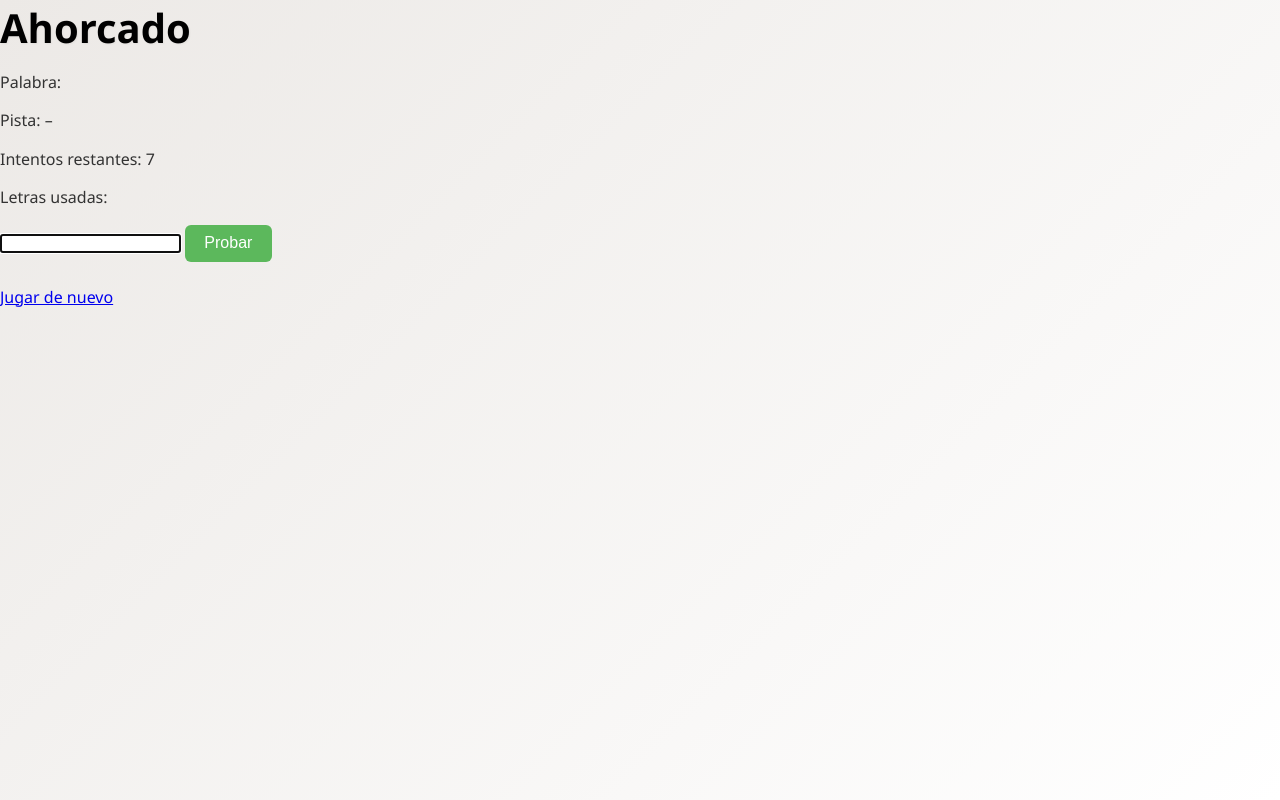
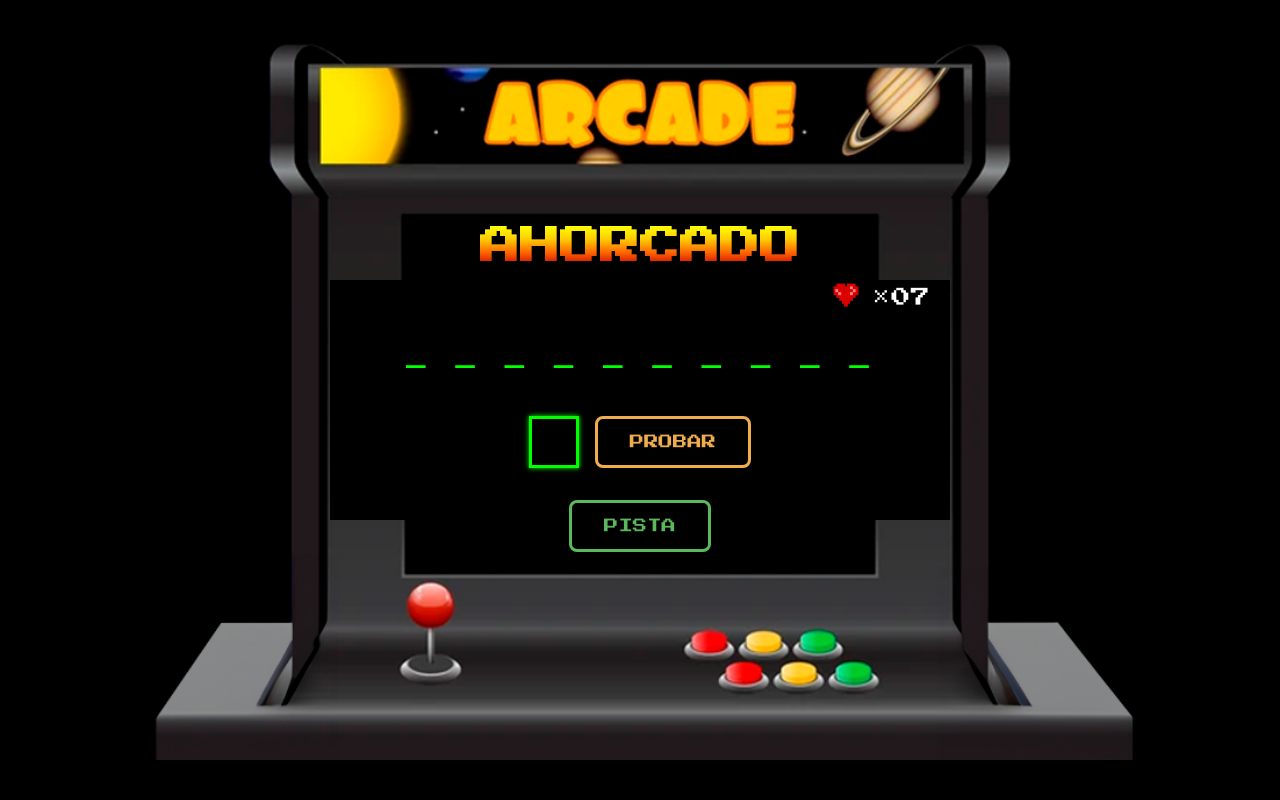
Before and after one commit to luisinagutierrez/ahorcado_agiles, a Flask app: page /jugar in a window 1280 px wide. Run offline with Flask 3, Linux system fonts and the light colour scheme.

Commit message:
UI nueva

```diff
--- a/ahorcado.py
+++ b/ahorcado.py
@@ -1,6 +1,5 @@
 import random
 
-# Ahora son diccionarios palabra->pista
 palabras_faciles = {
     "sol": "Astro que ilumina el día",
     "gato": "Animal doméstico que maúlla",
@@ -31,13 +30,13 @@ palabras_dificiles = {
     "efervescente": "Que desprende burbujas o entusiasmo",
     "inefable": "Tan increíble que no se puede describir con palabras",
     "arcano": "Muy secreto o difícil de comprender",
-    "quimera": "Sueño o ilusión que es casi imposible",
+    "quimera": "Criatura mitológica compuesta por partes de diferentes animales",
     "elucidar": "Aclarar o explicar algo confuso",
     "parsimonia": "Calma y lentitud excesiva",
     "melancolia": "Tristeza suave y reflexiva",
     "procrastinar": "Postergar o dejar para más tarde una tarea",
     "subrepticio": "Que se hace a escondidas o con disimulo",
-    "sagaz": "Que tiene astucia y buen juicio"
+    "obnubilar": "Nublar el entendimiento o la claridad mental; confundir o aturdir"
 }
 
 
@@ -54,7 +53,6 @@ class Ahorcado:
         self.estado = ""
 
     def validar_letra(self, letra):
-        # Si no se ha inicializado palabra_a_mostrar a la longitud correcta, aseguramos su estado
         if len(self.palabra_a_mostrar) != len(self.palabra_a_adivinar):
             self.palabra_a_mostrar = ['_'] * len(self.palabra_a_adivinar)
 
@@ -78,10 +76,8 @@ class Ahorcado:
         self.pista = ""
 
         if palabra is None or palabra == "":
-            # Elegir según dificultad
             palabra_elegida = self.elegir_palabra(dificultad)
             self.palabra_a_adivinar = palabra_elegida
-            # self.pista ya se asigna en elegir_palabra
         else:
             self.palabra_a_adivinar = palabra
             self.pista = pista if pista else ""
--- a/app.py
+++ b/app.py
@@ -1,26 +1,38 @@
-from flask import Flask, render_template, request, redirect, url_for
+from flask import Flask, render_template, request, redirect, url_for, session
 from ahorcado import Ahorcado
 
 app = Flask(__name__)
+app.secret_key = 'tu_clave_secreta_aqui'
+
 juego = Ahorcado()
 
 
 @app.route('/')
 def elegir_dificultad():
+    session.pop('show_pista', None)
     return render_template('dificultad.html')
 
 
 @app.route('/iniciar/<nivel>')
 def iniciar(nivel):
-    print(f"Iniciando juego con nivel: {nivel}")
-    print(f"Palabra a adivinar: {juego.palabra_a_adivinar}")
-    # iniciamos según nivel: "facil" | "intermedia" | "dificil"
+    session.pop('show_pista', None)
     juego.iniciar_juego(dificultad=nivel)
     return redirect(url_for('jugar'))
 
 
 @app.route('/jugar')
 def jugar():
+    if request.args.get('mostrar_pista') == '1':
+        session['show_pista'] = True
+    show_pista = session.get('show_pista', False)
+
+    if juego.juego_finalizado:
+        return render_template(
+            'resultado.html',
+            estado=juego.estado,
+            palabra_secreta=juego.palabra_a_adivinar
+        )
+
     return render_template(
         'juego.html',
         palabra_a_mostrar=" ".join(juego.palabra_a_mostrar),
@@ -29,7 +41,8 @@ def jugar():
         letras_usadas=", ".join(juego.letras_usadas),
         juego_finalizado=juego.juego_finalizado,
         estado=juego.estado,
-        palabra_secreta=juego.palabra_a_adivinar if juego.juego_finalizado else ""
+        palabra_secreta=juego.palabra_a_adivinar if juego.juego_finalizado else "",
+        show_pista=show_pista
     )
 
 
@@ -44,6 +57,7 @@ def intentar():
 
 @app.route('/reiniciar')
 def reiniciar():
+    session.pop('show_pista', None)
     return redirect(url_for('elegir_dificultad'))
 
 
--- /dev/null
+++ b/static/retro.css
@@ -0,0 +1,250 @@
+* {
+  box-sizing: border-box;
+  margin: 0;
+  padding: 0;
+}
+
+html {
+  height: 100%;
+  width: 100%;
+  background: transparent;
+}
+
+/* Body con fondo negro para mostrar fondo encima */
+body.arcade-machine {
+  position: relative;
+  height: 100%;
+  font-family: 'Press Start 2P', monospace;
+  display: flex;
+  justify-content: center;
+  align-items: center;
+  background-color: #000;
+  overflow: hidden;
+}
+
+/* Fondo maquinita */
+body.arcade-machine::before {
+  content: "";
+  position: absolute;
+  inset: 0;
+  background: url("/static/images/fondo.png") no-repeat center center;
+  background-size: contain;
+  z-index: 0;
+}
+
+/* Con esto fijo la UI arriba que es la maquinita je */
+.screen-window,
+.game-frame,
+.title-bar,
+.game-screen,
+.final-screen {
+  position: relative;
+  z-index: 1;
+}
+
+#menu-arcade {
+  display: flex;
+  flex-direction: column;
+  align-items: center;
+  gap: 2rem;
+  text-align: center;
+}
+
+.titulo-arcade {
+  font-size: 2.5rem;
+  margin-top: -2rem;
+  margin-bottom: 5rem;
+  background: linear-gradient(180deg,
+    #FFFF00 0%,
+    #FFCC00 33%,
+    #FF6600 66%,
+    #CC0000 100%
+  );
+  -webkit-background-clip: text;
+  -webkit-text-fill-color: transparent;
+}
+
+.botones-dificultad {
+  display: flex;
+  flex-direction: column;
+  gap: 1rem;
+  width: 200px;
+}
+
+.boton-retro {
+  font-family: 'Press Start 2P', monospace;
+  padding: 1rem 2rem;
+  text-decoration: none;
+  border: 3px solid;
+  border-radius: 8px;
+  font-size: 0.9rem;
+  transition: background 0.2s, transform 0.1s;
+  background: transparent;
+  cursor: pointer;
+  width: 100%;
+  text-align: center;
+}
+.boton-retro:hover {
+  transform: translateY(-2px);
+}
+.boton-retro.facil {
+  color: #5cb85c;
+  border-color: #5cb85c;
+}
+.boton-retro.facil:hover {
+  background: rgba(92,184,92,0.2);
+}
+.boton-retro.intermedia {
+  color: #f0ad4e;
+  border-color: #f0ad4e;
+}
+.boton-retro.intermedia:hover {
+  background: rgba(240,173,78,0.2);
+}
+.boton-retro.dificil {
+  color: #d9534f;
+  border-color: #d9534f;
+}
+.boton-retro.dificil:hover {
+  background: rgba(217,83,79,0.2);
+}
+.boton-retro.jugarnuevo {
+  color: #602383;
+  border-color: #602383;
+}
+.boton-retro.jugarnuevo:hover {
+  background: rgba(96, 35, 131, 0.2);
+}
+
+@media (max-width: 480px) {
+  .botones-dificultad {
+    width: 150px;
+  }
+  .titulo-arcade {
+    font-size: 2rem;
+  }
+  .boton-retro {
+    padding: 0.8rem 1.5rem;
+    font-size: 0.8rem;
+  }
+}
+
+/* Juego: pantalla negra interna */
+.screen-window {
+  position: relative;
+  width: 620px;
+  height: 240px;
+  display: flex;
+  justify-content: center;
+  align-items: center;
+}
+
+.game-frame,
+.final-screen {
+  width: 100%;
+  height: 100%;
+  background-color: #000;
+  padding: 0;
+  margin: 0;
+  box-sizing: border-box;
+  display: flex;
+  flex-direction: column;
+  align-items: center;
+  justify-content: center;
+}
+
+/* Estilos de contenido de juego */
+.game-screen {
+  display: flex;
+  flex-direction: column;
+  align-items: center;
+  gap: 1rem;
+  color: #0F0;
+}
+
+.info {
+  font-size: 1rem;
+}
+.highlight {
+  color: #FFD700;
+}
+
+.input-form {
+  display: flex;
+  gap: 1rem;
+  margin-top: 1rem;
+}
+.input-letra {
+  width: 50px;
+  padding: 0.5rem;
+  font-size: 1.2rem;
+  text-align: center;
+  border: 3px solid #0F0;
+  background: #000;
+  color: #0F0;
+}
+.input-letra:focus {
+  outline: none;
+  box-shadow: 0 0 5px #0F0;
+}
+
+.word-display {
+  font-size: 2rem;
+  letter-spacing: 0.3rem;
+}
+
+.word-display.small-font {
+  font-size: 1.4rem;
+  letter-spacing: 0.10em;
+}
+.final {
+  display: flex;
+  flex-direction: column;
+  align-items: center;
+  gap: 1rem;
+}
+.message {
+  font-size: 1rem;
+}
+
+/* Barra superior con título y corazones */
+.title-bar {
+  position: relative;
+  width: 100%;
+  display: flex;
+  justify-content: center;
+  align-items: center;
+  padding-top: 10px;
+}
+.heart-count {
+  position: absolute;
+  right: 20px;
+  top: 50%;
+  transform: translateY(-50%);
+  display: flex;
+  align-items: center;
+}
+.heart-icon {
+  width: 50px;
+  height: 50px;
+  object-fit: contain;
+  margin-right: 1px;
+}
+.heart-x {
+  font-family: 'Press Start 2P', monospace;
+  font-size: 1.2rem;
+  color: #FFF;
+  text-shadow: 0 0 2px #000;
+}
+
+/* Pista */
+.pista-btn {
+  margin-top: 1rem;
+}
+#pista-text {
+  margin: 1rem auto 0;
+  font-size: 1rem;
+  color: #FFD700;
+  text-align: center;
+  width: 90%;
+}
--- a/templates/juego.html
+++ b/templates/juego.html
@@ -1,30 +1,47 @@
 <!DOCTYPE html>
-<html>
+<html lang="es">
 <head>
-  <title>Ahorcado</title>
-  <link rel="stylesheet" href="{{ url_for('static', filename='styles.css') }}">
+  <meta charset="UTF-8">
+  <title>Ahorcado Retro</title>
+  <link href="https://fonts.googleapis.com/css2?family=Press+Start+2P&display=swap" rel="stylesheet">
+  <link rel="stylesheet" href="{{ url_for('static', filename='retro.css') }}">
 </head>
-<body>
-  <h1>Ahorcado</h1>
-  <p>Palabra: <strong>{{ palabra_a_mostrar }}</strong></p>
-  <p>Pista: {{ pista or '–' }}</p>
-  <p>Intentos restantes: {{ intentos }}</p>
-  <p>Letras usadas: {{ letras_usadas }}</p>
+<body class="arcade-machine">
+  <div class="screen-window">
+    <div class="game-frame">
+      <div class="title-bar">
+        <h1 class="titulo-arcade">AHORCADO</h1>
+        <div class="heart-count">
+          <img src="{{ url_for('static', filename='images/corazon.png') }}" alt="Vida" class="heart-icon">
+          <span class="heart-x">×{{ '%02d'|format(intentos) }}</span>
+        </div>
+      </div>
 
-  {% if not juego_finalizado %}
-    <form action="{{ url_for('intentar') }}" method="post">
-      <input name="letra" maxlength="1" required autofocus>
-      <button type="submit">Probar</button>
-    </form>
-  {% else %}
-    {% if estado == "Ganaste" %}
-      <h2>¡Ganaste!</h2>
-      <p>¡Felicidades! Has adivinado la palabra <strong>{{ palabra_secreta }}</strong></p>
-    {% else %}
-      <h2>¡Perdiste!</h2>
-      <p>Lo siento, has agotado tus intentos. La palabra era: <strong>{{ palabra_secreta }}</strong></p>
-    {% endif %}
-  {% endif %}
-  <a href="{{ url_for('reiniciar') }}">Jugar de nuevo</a>
+      <div class="game-screen">
+        {% set pure = palabra_a_mostrar.replace(' ', '') %}
+        <div class="word-display {% if pure|length > 8 %}small-font{% endif %}">
+          {{ palabra_a_mostrar }}
+        </div>
+
+        <p class="info"><span class="highlight small">{{ letras_usadas }}</span></p>
+
+        {% if not juego_finalizado %}
+          <form action="{{ url_for('intentar') }}" method="post" class="input-form">
+            <input name="letra" maxlength="1" required autofocus class="input-letra">
+            <button type="submit" class="boton-retro intermedia">PROBAR</button>
+          </form>
+        {% endif %}
+
+        {% if not show_pista %}
+          <form action="{{ url_for('jugar') }}" method="get" class="input-form">
+            <input type="hidden" name="mostrar_pista" value="1">
+            <button type="submit" class="boton-retro facil">PISTA</button>
+          </form>
+        {% else %}
+          <p class="info highlight" id="pista-text">{{ pista or '–' }}</p>
+        {% endif %}
+      </div>
+    </div>
+  </div>
 </body>
 </html>
```
Also changed, not shown: templates/dificultad.html (+19 -10 lines), templates/resultado.html (added, +24 -0 lines), static/images/corazon.png (added), static/images/fondo.png (added).
